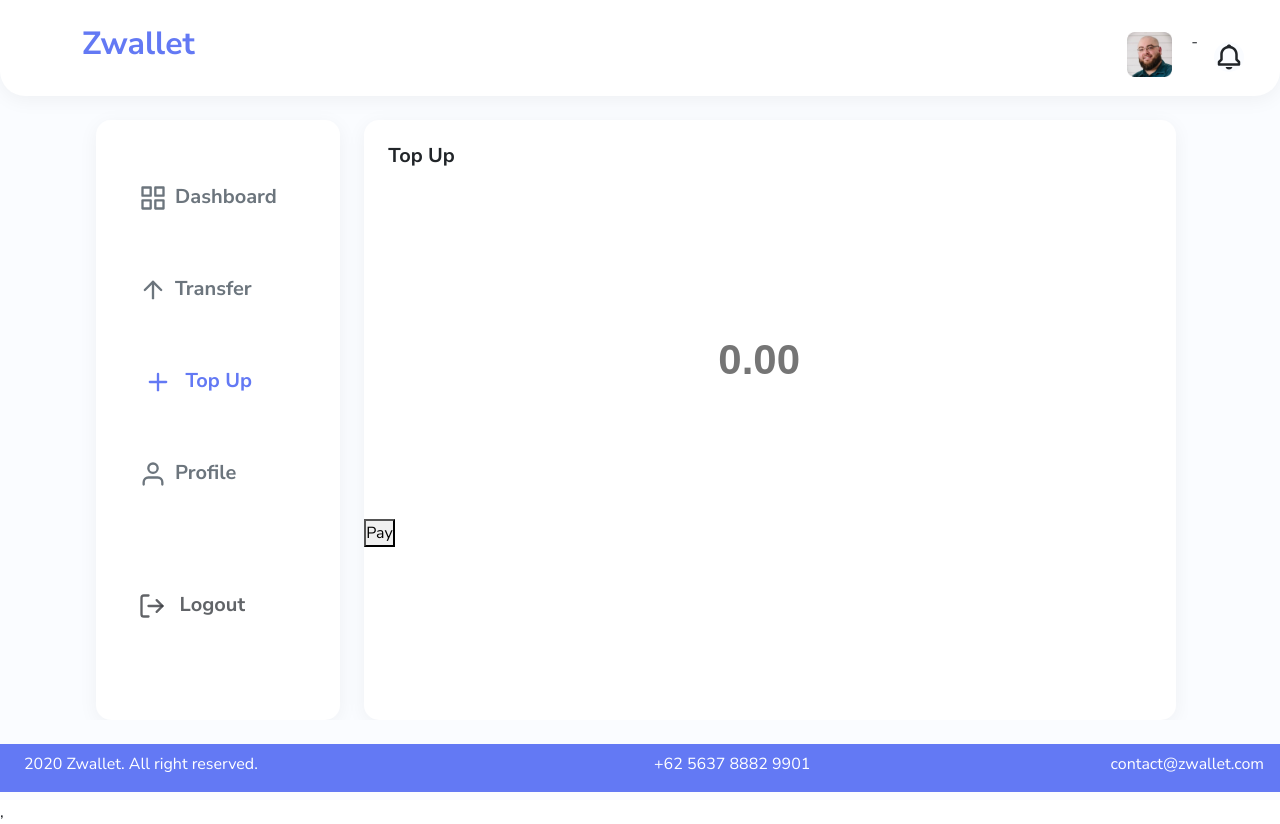
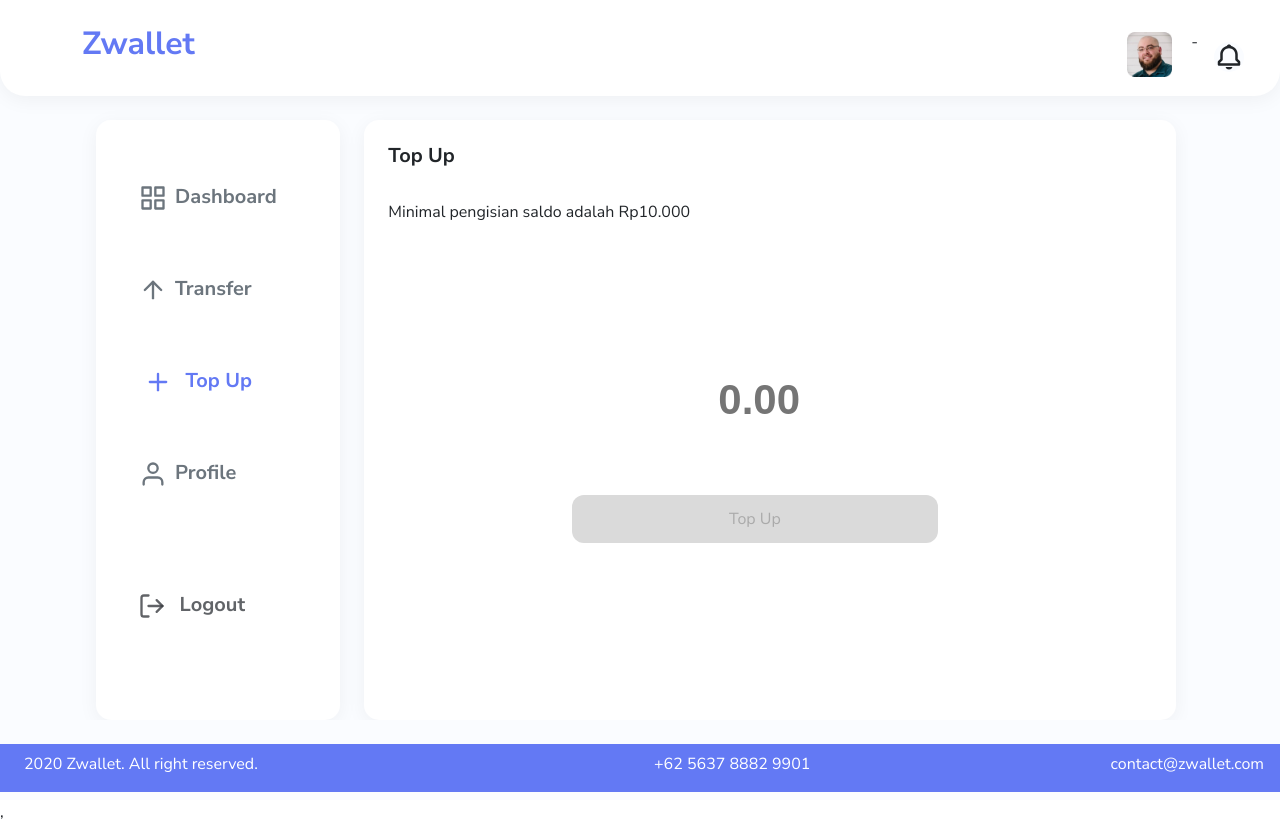
Before and after one commit to yuliamassel/React-App, a React (Create React App) app: page /TopUp in a window 1280 px wide. Built offline with nearby package versions, Linux system fonts and the light colour scheme; no server answers; sample sign-in values are in the browser's storage.

Commit message:
fix btn topup

```diff
--- a/src/Global/global.css
+++ b/src/Global/global.css
@@ -552,6 +552,24 @@ border-radius: 12px;
   margin: 0;
 }
 
+.btn-pay{
+  background: #dadada;
+  color: #aaa;
+  font-weight: 500;
+  width: 45%;
+  height: 6vh;
+  border: none;
+  border-radius: 12px;
+  outline: none;
+  transform: translate(13rem, -4rem);
+}
+
+.btn-pay:hover {
+  box-shadow: 0px 6px 75px rgba(100, 87, 87, 0.05);
+  background-color: #6379f4;
+  color: #ffffff;
+}
+
 .input-notes{
   /* position: absolute; */
   width: 70%;
--- a/src/Pages/Comfirmation.js
+++ b/src/Pages/Comfirmation.js
@@ -95,7 +95,7 @@ const Comfirmation = () => {
             <div className="search-user ms-4 mb-3">
               <p className="ms-3 mt-2 ">
                 Date & Time <br />
-                <h5 className="fw-bold fs-6">{dataTransfer.create_at}</h5>
+                <h5 className="fw-bold fs-6">{dataTransfer.created_at}</h5>
               </p>
             </div>
             <div className="search-user ms-4 mb-3">
--- a/src/Pages/TopUp.js
+++ b/src/Pages/TopUp.js
@@ -60,6 +60,7 @@ const TopUp = () => {
         <Sidebar />
         <div className="shape big-box mt-4">
           <h5 className="fw-bold p-4">Top Up</h5>
+          <p className="ms-4">Minimal pengisian saldo adalah Rp10.000</p>
           <form>
             <Input
               className="input-topup"
@@ -71,8 +72,8 @@ const TopUp = () => {
               value={form.amount_topup}
             />
           </form>
-            <Button onClick={handleTopUp}>
-              Pay
+            <Button className="btn-pay" onClick={handleTopUp}>
+              Top Up
             </Button>
         </div>
       </div>
```
